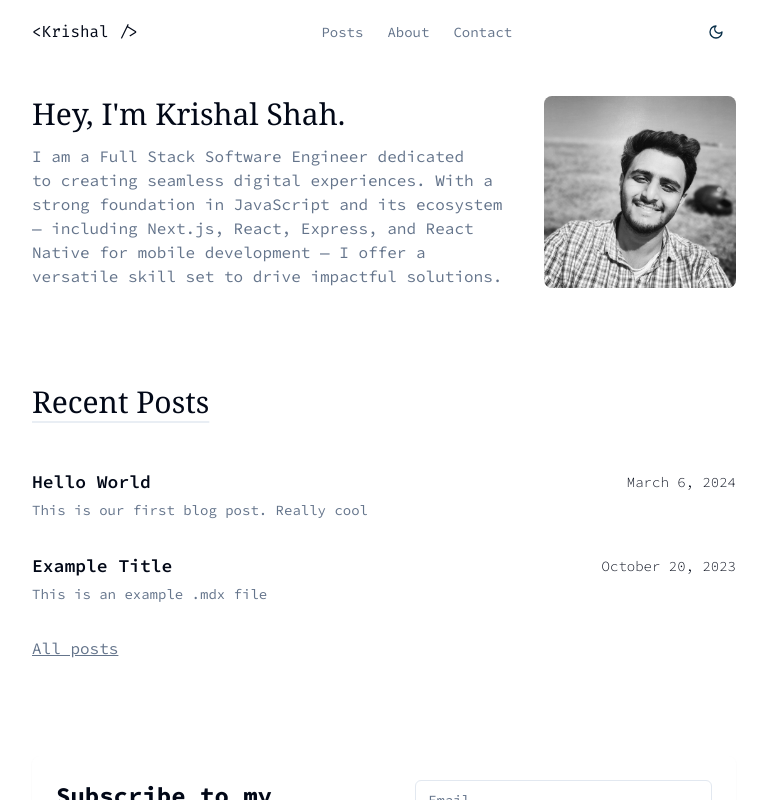
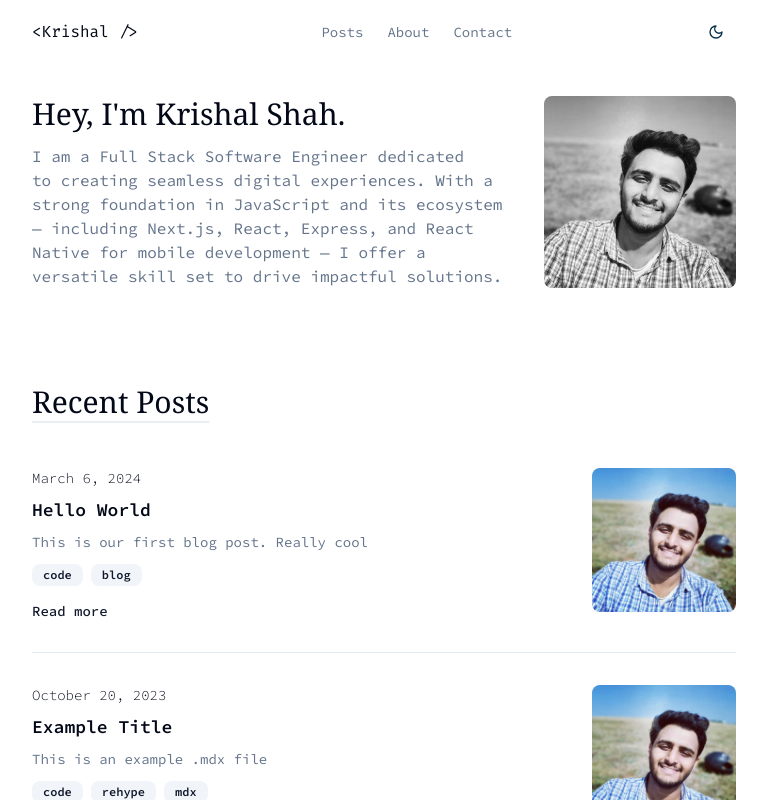
Before and after one commit to LuciKritZ/krishalshah.in, a Next.js app: page / in a window 1280 px wide. Shown: the top 800 px of the page, without its empty margins (256-1023 px from the left). Built offline with nearby package versions, Linux system fonts and the light colour scheme; no server answers.

Commit message:
added tags to individual post

```diff
--- a/app/layout.tsx
+++ b/app/layout.tsx
@@ -1,6 +1,5 @@
 import type { Metadata, Viewport } from 'next';
 
-import './globals.css';
 import { sourceCodePro } from '@/lib/fonts';
 import { cn } from '@/lib/utils';
 import Providers from '@/providers';
@@ -8,6 +7,7 @@ import Providers from '@/providers';
 import Footer from './(home)/_components/footer';
 import Header from './(home)/_components/header';
 import { siteConfig } from '@/config';
+import './globals.css';
 
 export const metadata: Metadata = {
   title: siteConfig.author,
--- a/app/posts/[slug]/page.tsx
+++ b/app/posts/[slug]/page.tsx
@@ -8,6 +8,7 @@ import { formatDate } from '@/lib/date';
 import { getPostBySlug, getPosts } from '@/lib/posts';
 import { Metadata } from 'next';
 import { siteConfig } from '@/config';
+import Tag from '@/components/tag';
 
 type IndividualPostProps = {
   params: {
@@ -70,10 +71,10 @@ const IndividualPost = async ({ params: { slug } }: IndividualPostProps) => {
   }
 
   const { metadata, content } = post;
-  const { title, image, author, publishedAt } = metadata;
+  const { title, image, author, publishedAt, tags = [] } = metadata;
 
   return (
-    <section className='pb-24 pt-32'>
+    <article className='pb-24 pt-32'>
       <div className='container max-w-3xl'>
         <Link
           href='/posts'
@@ -97,6 +98,11 @@ const IndividualPost = async ({ params: { slug } }: IndividualPostProps) => {
 
         <header>
           <h1 className='title'>{title}</h1>
+          <div className='flex gap-2 my-6'>
+            {tags.map((tag) => (
+              <Tag key={tag} tag={tag} />
+            ))}
+          </div>
           <p className='mt-3 text-sx text-muted-foreground'>
             {author} / {formatDate(publishedAt ?? '')}
           </p>
@@ -106,7 +112,7 @@ const IndividualPost = async ({ params: { slug } }: IndividualPostProps) => {
           <MDXContent source={content} />
         </main>
       </div>
-    </section>
+    </article>
   );
 };
 
--- a/components/posts.tsx
+++ b/components/posts.tsx
@@ -1,34 +1,68 @@
+'use client';
+
 import Link from 'next/link';
 
 import { PostMetadata } from '@/global-types';
 import { formatDate } from '@/lib/date';
+import Tag from './tag';
+import { useRouter } from 'next/navigation';
+import Image from 'next/image';
+import { Button } from './ui/button';
 
 interface PostsProps {
   posts: PostMetadata[];
 }
 
-const Posts = ({ posts }: PostsProps) => (
+const Posts = ({ posts }: PostsProps) => {
+  const router = useRouter();
+  return (
     <ul className='flex flex-col gap-8'>
-    {posts.map(({ slug, title, summary, publishedAt }) => (
-      <li key={slug}>
-        <Link
-          href={`/posts/${slug}`}
-          className='flex flex-col justify-between gap-x-4 gap-y-1 sm:flex-row'
+      {posts.map(({ slug, title, summary, image, publishedAt, tags = [] }) => (
+        <li key={slug} className='pb-4 border-border border-b-[1px]'>
+          <div
+            onClick={() => router.push(`/posts/${slug}`)}
+            className='flex flex-col md:flex-row justify-between cursor-pointer'
           >
-          <div className='max-w-lg'>
+            <div className='flex-1 md:mr-10 space-y-2'>
+              {publishedAt && (
+                <p className='text-sm font-light'>{formatDate(publishedAt)}</p>
+              )}
               <p className='text-lg font-semibold'>{title}</p>
-            <p className='mt-1 line-clamp-2 text-sm font-normal text-muted-foreground'>
+              <p className='line-clamp-2 text-sm font-normal text-muted-foreground text-ellipsis overflow-x-hidden max-w-fit'>
                 {summary}
               </p>
+              {tags.length ? (
+                <div className='text-sm py-1 space-x-2'>
+                  {tags.map((tag) => (
+                    <Tag key={tag} tag={tag} />
+                  ))}
                 </div>
-
-          {publishedAt && (
-            <p className='mt-1 text-sm font-light'>{formatDate(publishedAt)}</p>
+              ) : null}
+              <div className='mt-4'>
+                <Button variant='link' className='m-0 p-0 text-sm h-auto'>
+                  Read more
+                </Button>
+              </div>
+            </div>
+            <div className='hidden md:flex justify-center items-center'>
+              {image && (
+                <div className='relative mb-6 w-36 h-36 overflow-hidden rounded-lg'>
+                  <Image
+                    src={image}
+                    alt={title ?? ''}
+                    className='object-cover'
+                    fill
+                    priority
+                    sizes='(max-width: 768px) 100vw, (max-width: 1200px) 50vw, 33vw'
+                  />
+                </div>
               )}
-        </Link>
+            </div>
+          </div>
         </li>
       ))}
     </ul>
   );
+};
 
 export default Posts;
--- /dev/null
+++ b/components/tag.tsx
@@ -0,0 +1,26 @@
+'use client';
+
+import { slug } from 'github-slugger';
+import Link from 'next/link';
+import { badgeVariants } from './ui/badge';
+
+interface TagProps {
+  tag: string;
+  current?: boolean;
+  count?: number;
+}
+
+const Tag = ({ tag, current, count }: TagProps) => (
+  <Link
+    className={badgeVariants({
+      variant: current ? 'default' : 'secondary',
+      className: 'no-underline rounded-lg',
+    })}
+    href={`/tags/${slug(tag)}`}
+    onClick={(e) => e.stopPropagation()}
+  >
+    {tag}
+  </Link>
+);
+
+export default Tag;
--- /dev/null
+++ b/components/ui/badge.tsx
@@ -0,0 +1,36 @@
+import * as React from "react"
+import { cva, type VariantProps } from "class-variance-authority"
+
+import { cn } from "@/lib/utils"
+
+const badgeVariants = cva(
+  "inline-flex items-center rounded-full border px-2.5 py-0.5 text-xs font-semibold transition-colors focus:outline-none focus:ring-2 focus:ring-ring focus:ring-offset-2",
+  {
+    variants: {
+      variant: {
+        default:
+          "border-transparent bg-primary text-primary-foreground hover:bg-primary/80",
+        secondary:
+          "border-transparent bg-secondary text-secondary-foreground hover:bg-secondary/80",
+        destructive:
+          "border-transparent bg-destructive text-destructive-foreground hover:bg-destructive/80",
+        outline: "text-foreground",
+      },
+    },
+    defaultVariants: {
+      variant: "default",
+    },
+  }
+)
+
+export interface BadgeProps
+  extends React.HTMLAttributes<HTMLDivElement>,
+    VariantProps<typeof badgeVariants> {}
+
+function Badge({ className, variant, ...props }: BadgeProps) {
+  return (
+    <div className={cn(badgeVariants({ variant }), className)} {...props} />
+  )
+}
+
+export { Badge, badgeVariants }
--- a/content/posts/example.mdx
+++ b/content/posts/example.mdx
@@ -4,6 +4,7 @@ summary: This is an example .mdx file
 image: /images/me.jpg
 publishedAt: 2023-10-20
 author: Krishal Shah
+tags: ['code', 'rehype', 'mdx']
 ---
 
 
--- a/global-types.d.ts
+++ b/global-types.d.ts
@@ -8,6 +8,7 @@ export interface PostMetadata {
   author?: string;
   publishedAt?: string;
   slug: string;
+  tags?: Array<string>;
 }
 
 export interface Post {
--- a/package.json
+++ b/package.json
@@ -13,6 +13,7 @@
     "@radix-ui/react-slot": "^1.1.0",
     "class-variance-authority": "^0.7.0",
     "clsx": "^2.1.1",
+    "github-slugger": "^2.0.0",
     "gray-matter": "^4.0.3",
     "lucide-react": "^0.454.0",
     "next": "14.2.16",
```
Also changed, not shown: 1 other file (tests, documents, lock files or other folders). Lines whose indentation alone changed are shown as unchanged.
